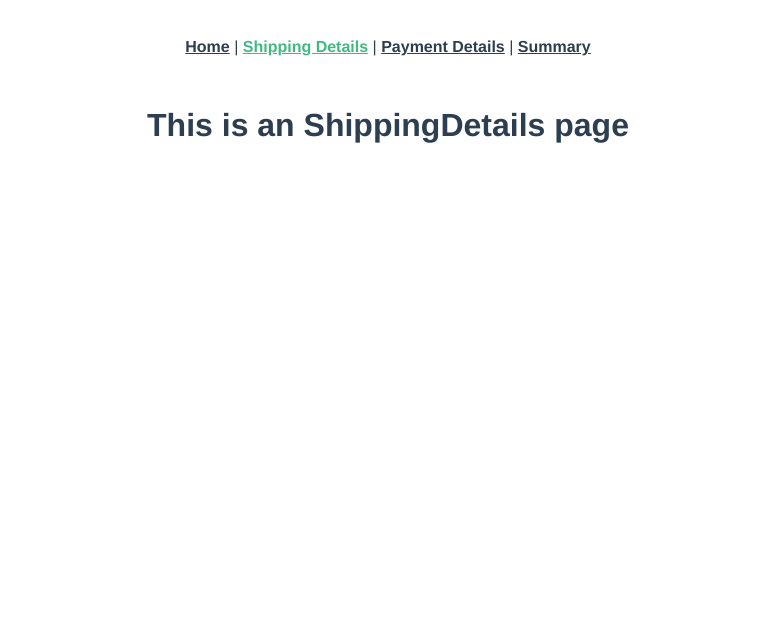
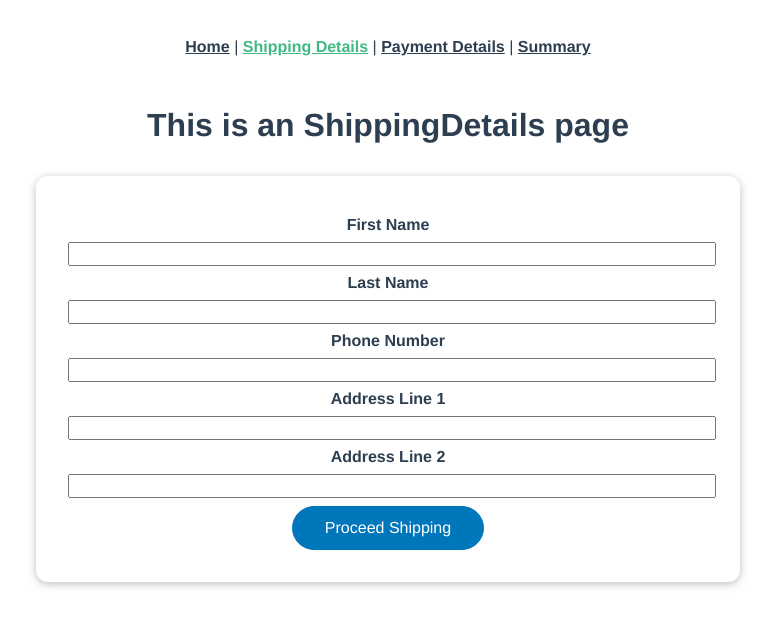
Before and after one commit to RameshAbeysekara/shop-checkout-app, a Vue app: page /#/shipping-details in a window 1280 px wide. Shown: the top 626 px of the page, without its empty margins (252-1027 px from the left). Built offline with nearby package versions, Linux system fonts and the light colour scheme.

Commit message:
add forms and shore connection to the pages

```diff
--- a/src/components/PaymentDetailsForm.vue
+++ b/src/components/PaymentDetailsForm.vue
@@ -0,0 +1,136 @@
+<template>
+  <form @submit.prevent="proceedPayment">
+    <div class="form-control">
+      <label for="cardNumber">Card Number</label>
+      <input
+        id="cardNumber"
+        name="cardNumber"
+        type="text"
+        v-model.trim="cardNumber"
+      />
+    </div>
+    <div class="form-control">
+      <label for="expireDate">Expiration Date</label>
+      <input
+        id="expireDate"
+        name="expireDate"
+        type="text"
+        v-model.trim="expireDate"
+      />
+    </div>
+    <div class="form-control">
+      <label for="cvCode">CV Code</label>
+      <input id="cvCode" name="cvCode" type="text" v-model.trim="cvCode" />
+    </div>
+    <div class="form-control">
+      <label for="cardName">Card Owner Name</label>
+      <input
+        id="cardName"
+        name="cardName"
+        type="text"
+        v-model.trim="cardName"
+      />
+    </div>
+    <div>
+      <button>
+        Proceed Payment
+      </button>
+    </div>
+  </form>
+</template>
+
+<script>
+export default {
+  name: "PaymentDetailsForm",
+  data() {
+    return {
+      cardNumber: "",
+      expireDate: "",
+      cvCode: "",
+      cardName: "",
+    };
+  },
+  methods: {
+    proceedPayment() {
+      this.$emit("proceedPayment", {
+        cardNumber: this.cardNumber,
+        expireDate: this.expireDate,
+        cvCode: this.cvCode,
+        cardName: this.cardName,
+      });
+    },
+  },
+};
+</script>
+
+<style scoped>
+form {
+  margin: 2rem auto;
+  max-width: 40rem;
+  border-radius: 12px;
+  box-shadow: 0 2px 8px rgba(0, 0, 0, 0.26);
+  padding: 2rem;
+  background-color: #ffffff;
+}
+
+.form-control {
+  margin: 0.5rem 0;
+}
+
+.form-control.invalid input {
+  border-color: red;
+}
+
+.form-control.invalid label {
+  color: red;
+}
+
+label {
+  font-weight: bold;
+}
+
+h2 {
+  font-size: 1rem;
+  margin: 0.5rem 0;
+}
+
+input,
+select {
+  display: block;
+  width: 100%;
+  font: inherit;
+  margin-top: 0.5rem;
+}
+
+select {
+  width: auto;
+}
+
+input[type="checkbox"],
+input[type="radio"] {
+  display: inline-block;
+  width: auto;
+  margin-right: 1rem;
+}
+
+input[type="checkbox"] + label,
+input[type="radio"] + label {
+  font-weight: normal;
+}
+
+button {
+  font: inherit;
+  border: 1px solid #0076bb;
+  background-color: #0076bb;
+  color: white;
+  cursor: pointer;
+  padding: 0.75rem 2rem;
+  border-radius: 30px;
+}
+
+button:hover,
+button:active {
+  border-color: #002350;
+  background-color: #002350;
+}
+</style>
--- a/src/components/ShippingDetailsForm.vue
+++ b/src/components/ShippingDetailsForm.vue
@@ -0,0 +1,152 @@
+<template>
+  <form @submit.prevent="proceedShipping">
+    <div class="form-control">
+      <label for="firstName">First Name</label>
+      <input
+        id="firstName"
+        name="firstName"
+        type="text"
+        v-model.trim="firstName"
+      />
+    </div>
+    <div class="form-control">
+      <label for="lastName">Last Name</label>
+      <input
+        id="lastName"
+        name="lastName"
+        type="text"
+        v-model.trim="lastName"
+      />
+    </div>
+    <div class="form-control">
+      <label for="phoneNumber">Phone Number</label>
+      <input
+        id="phoneNumber"
+        name="phoneNumber"
+        type="text"
+        v-model.trim="phoneNumber"
+      />
+    </div>
+    <div class="form-control">
+      <label for="addressLine1">Address Line 1</label>
+      <input
+        id="addressLine1"
+        name="addressLine1"
+        type="text"
+        v-model.trim="addressLine1"
+      />
+    </div>
+    <div class="form-control">
+      <label for="addressLine2">Address Line 2</label>
+      <input
+        id="addressLine2"
+        name="addressLine2"
+        type="text"
+        v-model.trim="addressLine2"
+      />
+    </div>
+    <div>
+      <button>
+        Proceed Shipping
+      </button>
+    </div>
+  </form>
+</template>
+
+<script>
+export default {
+  name: "ShippingDetailsForm",
+  data() {
+    return {
+      firstName: "",
+      lastName: "",
+      phoneNumber: "",
+      addressLine1: "",
+      addressLine2: "",
+    };
+  },
+  methods: {
+    proceedShipping() {
+      this.$emit("proceedShipping", {
+        firstName: this.firstName,
+        lastName: this.lastName,
+        phoneNumber: this.phoneNumber,
+        addressLine1: this.addressLine1,
+        addressLine2: this.addressLine2,
+      });
+    },
+  },
+};
+</script>
+
+<style scoped>
+form {
+  margin: 2rem auto;
+  max-width: 40rem;
+  border-radius: 12px;
+  box-shadow: 0 2px 8px rgba(0, 0, 0, 0.26);
+  padding: 2rem;
+  background-color: #ffffff;
+}
+
+.form-control {
+  margin: 0.5rem 0;
+}
+
+.form-control.invalid input {
+  border-color: red;
+}
+
+.form-control.invalid label {
+  color: red;
+}
+
+label {
+  font-weight: bold;
+}
+
+h2 {
+  font-size: 1rem;
+  margin: 0.5rem 0;
+}
+
+input,
+select {
+  display: block;
+  width: 100%;
+  font: inherit;
+  margin-top: 0.5rem;
+}
+
+select {
+  width: auto;
+}
+
+input[type="checkbox"],
+input[type="radio"] {
+  display: inline-block;
+  width: auto;
+  margin-right: 1rem;
+}
+
+input[type="checkbox"] + label,
+input[type="radio"] + label {
+  font-weight: normal;
+}
+
+button {
+  font: inherit;
+  border: 1px solid #0076bb;
+  background-color: #0076bb;
+  color: white;
+  cursor: pointer;
+  padding: 0.75rem 2rem;
+  border-radius: 30px;
+}
+
+button:hover,
+button:active {
+  border-color: #002350;
+  background-color: #002350;
+}
+</style>
--- a/src/store/index.js
+++ b/src/store/index.js
@@ -10,11 +10,18 @@ const store = createStore({
           size: "",
           quantity: "",
         },
+        shipping: {
+          firstName: "",
+          lastName: "",
+          phoneNumber: "",
+          addressLine1: "",
+          addressLine2: "",
+        },
         payment: {
-          amount: "",
-        },
-        shipping: {
-          address: "",
+          cardNumber: "",
+          expireDate: "",
+          cvCode: "",
+          cardName: "",
         },
       },
     };
@@ -25,6 +32,19 @@ const store = createStore({
       state.order.item.size = payload.value.color;
       state.order.item.quantity = payload.value.color;
     },
+    addShippingDetails(state, payload) {
+      state.order.shipping.firstName = payload.value.firstName;
+      state.order.shipping.lastName = payload.value.lastName;
+      state.order.shipping.phoneNumber = payload.value.phoneNumber;
+      state.order.shipping.addressLine1 = payload.value.addressLine1;
+      state.order.shipping.addressLine2 = payload.value.addressLine2;
+    },
+    addPaymentDetails(state, payload) {
+      state.order.payment.cardNumber = payload.value.cardNumber;
+      state.order.payment.expireDate = payload.value.expireDate;
+      state.order.payment.cvCode = payload.value.cvCode;
+      state.order.payment.cardName = payload.value.cardName;
+    },
   },
   getters: {
     currentOrder(state) {
--- a/src/views/PaymentDetails.vue
+++ b/src/views/PaymentDetails.vue
@@ -1,11 +1,32 @@
 <template>
   <div class="payment-details">
     <h1>This is an PaymentDetails page</h1>
+    <PaymentDetailsForm @proceedPayment="proceedPayment" />
   </div>
 </template>
 
 <script>
+import PaymentDetailsForm from "../components/PaymentDetailsForm.vue";
+
 export default {
-  name: 'PaymentDetails',
-}
+  name: "PaymentDetails",
+  components: {
+    PaymentDetailsForm,
+  },
+  methods: {
+    proceedPayment(formValues) {
+      console.log("payment", formValues);
+      this.$store.commit({
+        type: "addPaymentDetails",
+        value: {
+          cardNumber: formValues.cardNumber,
+          expireDate: formValues.expireDate,
+          cvCode: formValues.cvCode,
+          cardName: formValues.cardName,
+        },
+      });
+      this.$router.push("/summary");
+    },
+  },
+};
 </script>
--- a/src/views/ShippingDetails.vue
+++ b/src/views/ShippingDetails.vue
@@ -1,11 +1,32 @@
 <template>
   <div class="shipping-details">
     <h1>This is an ShippingDetails page</h1>
+    <ShippingDetailsForm @proceedShipping="proceedShipping" />
   </div>
 </template>
 
 <script>
+import ShippingDetailsForm from "../components/ShippingDetailsForm.vue";
+
 export default {
-  name: 'ShippingDetails',
-}
+  name: "ShippingDetails",
+  components: {
+    ShippingDetailsForm,
+  },
+  methods: {
+    proceedShipping(formValues) {
+      this.$store.commit({
+        type: "addShippingDetails",
+        value: {
+          firstName: formValues.firstName,
+          lastName: formValues.lastName,
+          phoneNumber: formValues.phoneNumber,
+          addressLine1: formValues.addressLine1,
+          addressLine2: formValues.addressLine2,
+        },
+      });
+      this.$router.push("/payment-details");
+    },
+  },
+};
 </script>
--- a/src/views/Summary.vue
+++ b/src/views/Summary.vue
@@ -3,6 +3,8 @@
     <h1>This is an Summary page</h1>
     <h3>{{ currentOrder.item.id }}</h3>
     <h3>{{ currentOrder.item.color }}</h3>
+    <h3>{{ currentOrder.shipping.phoneNumber }}</h3>
+    <h3>{{ currentOrder.payment.cardNumber }}</h3>
   </div>
 </template>
 
```
